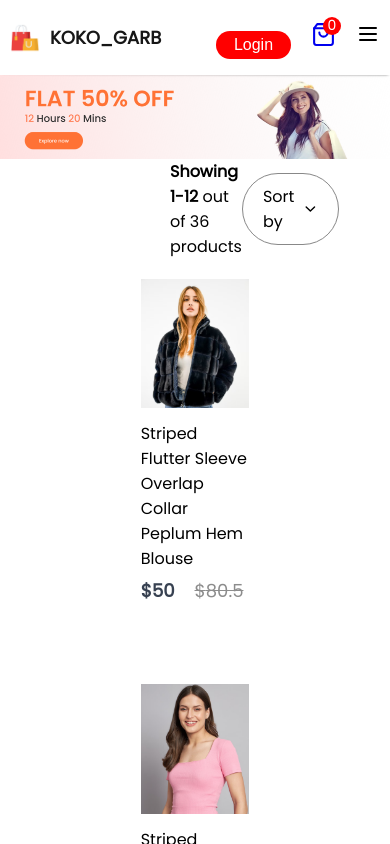
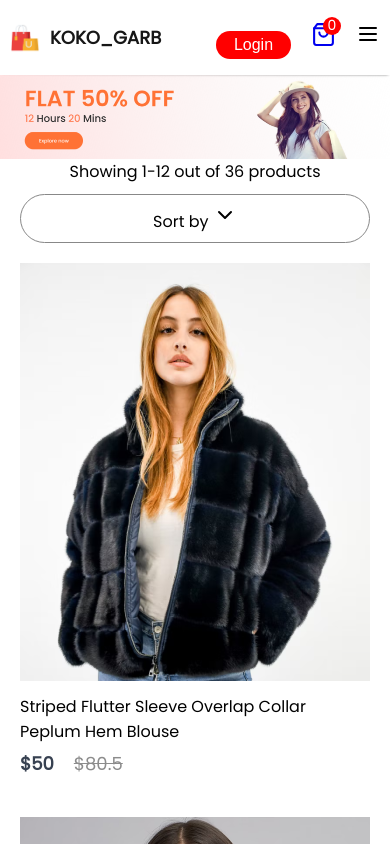
Before and after one commit to Jejeet/KokoBiz, a React (Create React App) app: page /women in a window 390 px wide. Shown: the top 844 px of the page. Built offline with nearby package versions, Linux system fonts and the light colour scheme; a web font is replaced by a local one.

Commit message:
Shop category responsiveness

```diff
--- a/src/Pages/CSS/ShopCategory.css
+++ b/src/Pages/CSS/ShopCategory.css
@@ -1,33 +1,29 @@
-.shopcategory-banner{
+/* Base styles for the shop category page */
+.shopcategory-banner {
     display: block;
-    /* margin: 30px; */
-    /* width: 82%; */
+    width: 100%;
+    margin: 0 auto;
+    max-height: 400px;
+    object-fit: cover;
 }
-.shopcategory-banner{
 
-}
-.shopcategory-indexSort{
+/* Styles for larger screens */
+@media (min-width: 1024px) {
+    .shopcategory-indexSort {
         display: flex;
         margin: 0px 170px;
         justify-content: space-between;
         align-items: center;
     }
-.shopcategory-sort{
-    padding: 10px 20px;
-    border-radius: 40px;
-    border: 1px solid #888;
-    display: flex;
-    align-items: center;
-    justify-content: center;
-}
-.shopcategory-indexSort p span{
-    font-weight: 600;
-}
-.shopcategory-products{
+
+    .shopcategory-products {
+        display: grid;
+        grid-template-columns: repeat(3, 1fr);
         margin: 20px 170px;
         row-gap: 80px;
     }
-.shopcategory-loadmore{
+
+    .shopcategory-loadmore {
         display: flex;
         justify-content: center;
         align-items: center;
@@ -40,3 +36,56 @@
         font-size: 18px;
         font-weight: 500;
     }
+}
+
+/* Styles for tablets */
+@media (min-width: 768px) and (max-width: 1023px) {
+    .shopcategory-indexSort {
+        display: flex;
+        margin: 0px 50px;
+        justify-content: space-between;
+        align-items: center;
+    }
+
+    .shopcategory-products {
+        display: grid;
+        grid-template-columns: repeat(2, 1fr);
+        margin: 20px 50px;
+        row-gap: 60px;
+    }
+
+    .shopcategory-loadmore {
+        width: 200px;
+        height: 60px;
+        font-size: 16px;
+    }
+}
+
+/* Styles for mobile phones */
+@media (max-width: 767px) {
+    .shopcategory-indexSort {
+        display: block;
+        margin: 0px 20px;
+        text-align: center;
+    }
+
+    .shopcategory-sort {
+        margin-top: 10px;
+        padding: 8px 16px;
+        border-radius: 30px;
+        border: 1px solid #888;
+    }
+
+    .shopcategory-products {
+        display: grid;
+        grid-template-columns: 1fr;
+        margin: 20px 20px;
+        row-gap: 40px;
+    }
+
+    .shopcategory-loadmore {
+        width: 180px;
+        height: 50px;
+        font-size: 14px;
+    }
+}
```
Lines whose indentation alone changed are shown as unchanged.
